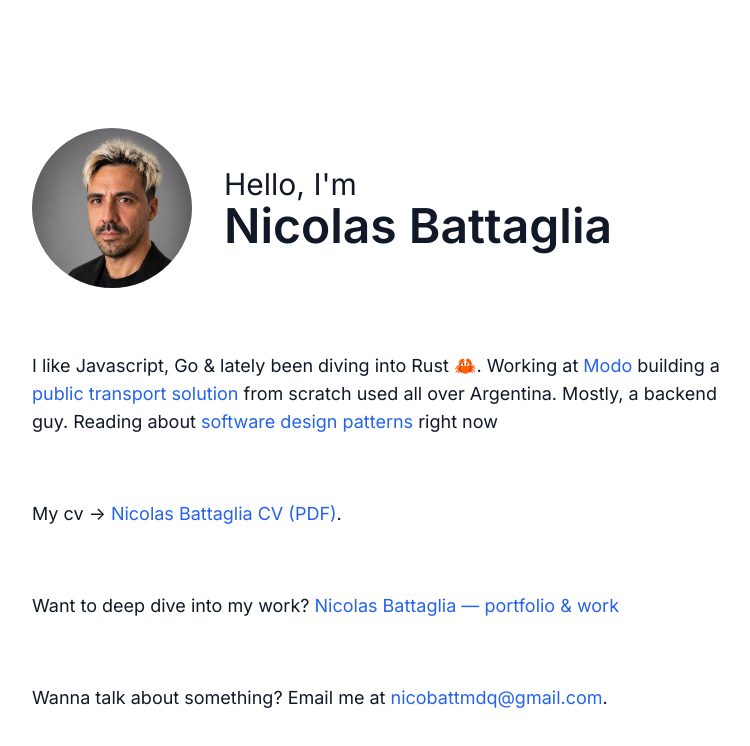
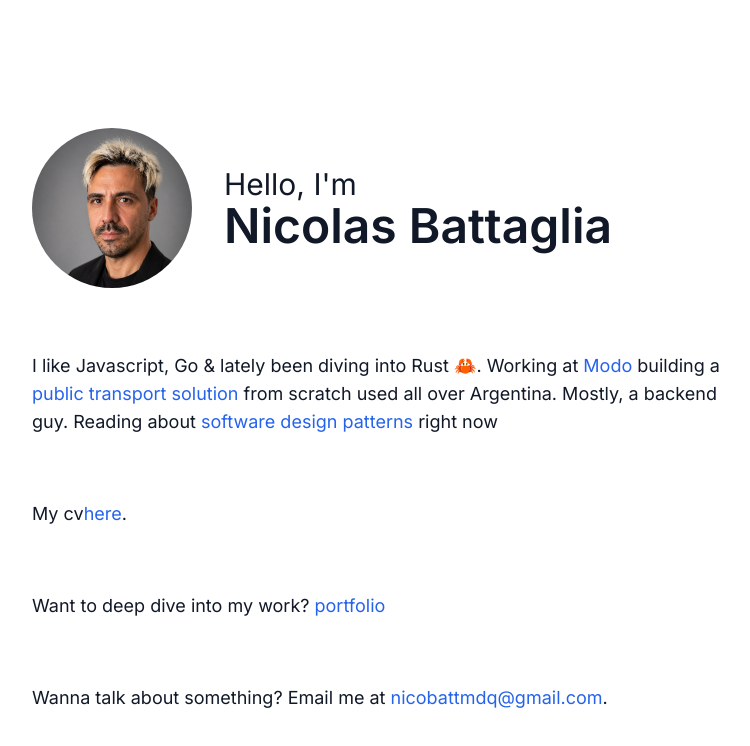
Before and after one commit to zk182/portfolio, a Next.js app: page / in a window 1280 px wide. Shown: the top 746 px of the page, without its empty margins (256-1006 px from the left). Built offline with nearby package versions, Linux system fonts and the light colour scheme.

Commit message:
chore(bio): some changes

```diff
--- a/src/app/components/Biography/bio.tsx
+++ b/src/app/components/Biography/bio.tsx
@@ -17,16 +17,16 @@ export default function Bio() {
 				right now
 			</p>{' '}
 			<p className="mt-16">
-				My cv{' -> '}
+				My cv
 				<CustomLink href="/nicolas-battaglia-cv.pdf" download>
-					Nicolas Battaglia CV (PDF)
+					here
 				</CustomLink>
 				.
 			</p>
 			<p className="mt-16">
 				Want to deep dive into my work?{' '}
 				<CustomLink href="https://nicobattcv.vercel.app/">
-					Nicolas Battaglia — portfolio & work
+					portfolio
 				</CustomLink>
 			</p>
 			<p className="mt-16">
```
